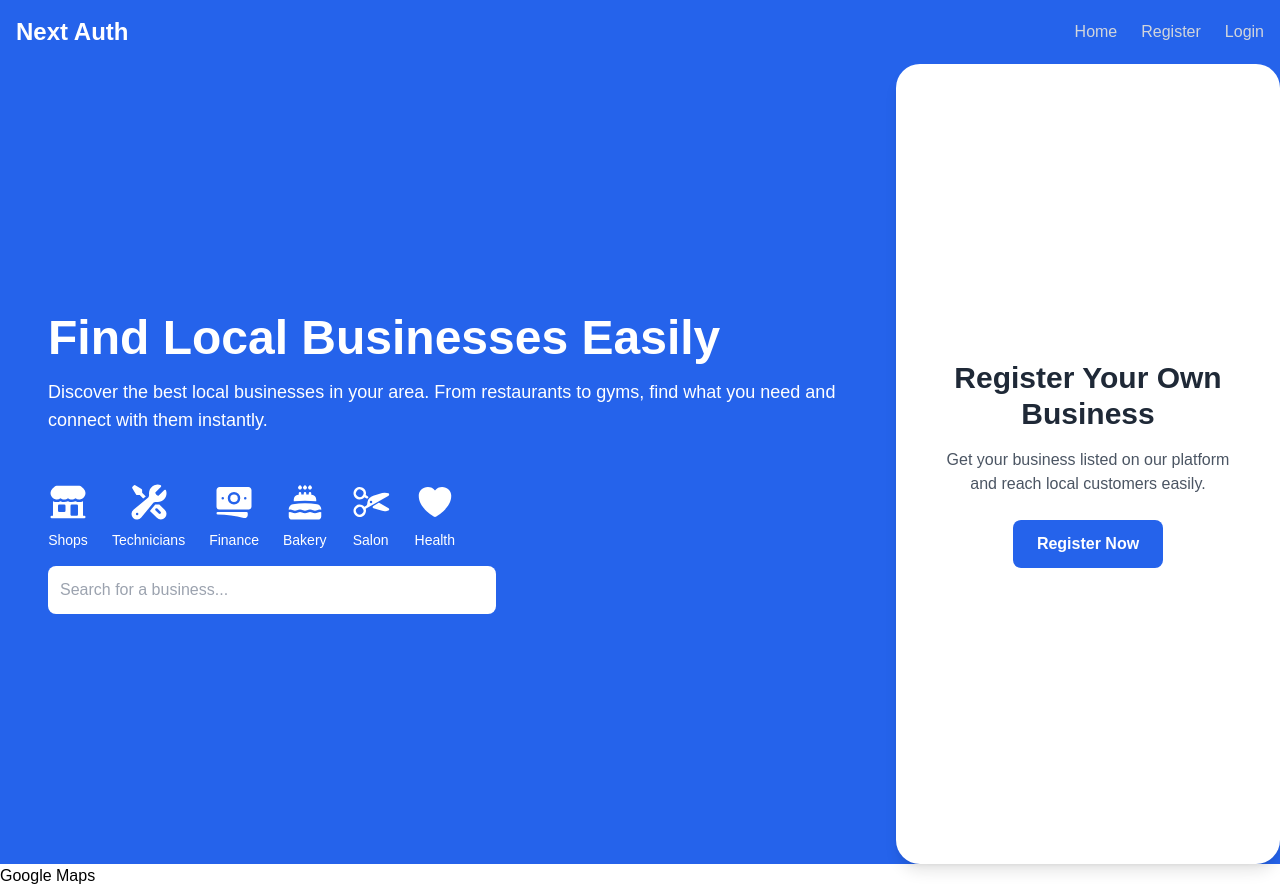
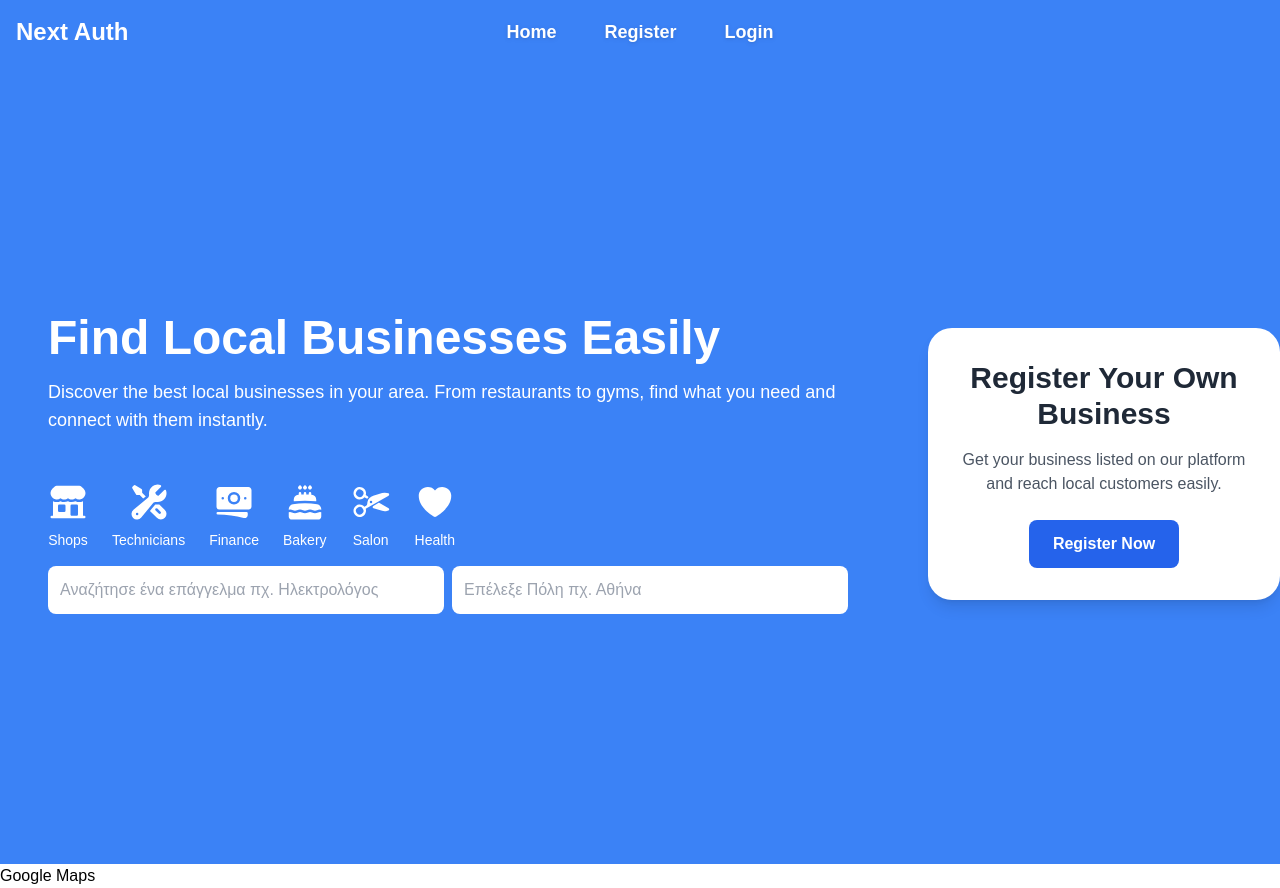
Before and after one commit to FlorianChazizi/businessplatform, a Next.js app: page / in a window 1280 px wide. Built offline with nearby package versions, Linux system fonts and the light colour scheme.

Commit message:
main colours and hero

```diff
--- a/app/auth/login/page.tsx
+++ b/app/auth/login/page.tsx
@@ -18,7 +18,7 @@ export default function Login() {
   };
 
   return (
-    <div className="flex flex-col items-center justify-center min-h-screen bg-blue-600">
+    <div className="flex flex-col items-center justify-center min-h-screen bg-blue-500">
       <div className="w-full max-w-md p-8 space-y-8 bg-white shadow-lg rounded-lg">
         <h2 className="text-center text-2xl font-semibold text-gray-800">Sign in to your account</h2>
         <form onSubmit={onSubmit} className="space-y-6">
--- a/app/auth/register/page.tsx
+++ b/app/auth/register/page.tsx
@@ -27,7 +27,7 @@ export default function Register() {
   };
 
   return (
-    <div className="flex flex-col items-center justify-center min-h-screen bg-blue-600">
+    <div className="flex flex-col items-center justify-center min-h-screen bg-blue-500">
       <div className="w-full max-w-md p-8 space-y-8 bg-white shadow-lg rounded-lg">
         <h2 className="text-center text-2xl font-semibold text-gray-800">Create an account</h2>
         <form onSubmit={onSubmit} className="space-y-6">
--- a/app/components/HeroSection.tsx
+++ b/app/components/HeroSection.tsx
@@ -5,10 +5,10 @@ import Link from 'next/link';
 
 function HeroSection() {
     return (
-        <div className="h-screen w-full bg-blue-600 flex items-center justify-center">
+        <div className="h-screen w-full bg-blue-500 flex items-center justify-center">
             <div className="grid grid-cols-1 md:grid-cols-10 h-full w-full">
                 {/* Left Section (70% on larger screens) */}
-                <div className="md:col-span-7 flex flex-col justify-center px-6 md:px-12 bg-blue-600 text-white text-center md:text-left">
+                <div className="md:col-span-7 flex flex-col justify-center px-6 md:px-12 bg-blue-500 text-white text-center md:text-left">
                     <h1 className="text-3xl md:text-5xl font-bold mb-4">
                         Find Local Businesses Easily
                     </h1>
@@ -18,45 +18,49 @@ function HeroSection() {
                     </p>
 
                     {/* Icons for Business Types */}
-                    <div className="flex justify-center md:justify-start space-x-6 mt-4">
-                        <div className="flex flex-col items-center">
+                    <div className="flex overflow-x-auto space-x-6 mt-4 scrollbar-hide">
+  <div className="flex flex-shrink-0 flex-col items-center">
     <BuildingStorefrontIcon className="h-10 w-10 text-white mb-2" />
     <p className="text-sm">Shops</p>
   </div>
-                        <div className="flex flex-col items-center">
+  <div className="flex flex-shrink-0 flex-col items-center">
     <WrenchScrewdriverIcon className="h-10 w-10 text-white mb-2" />
     <p className="text-sm">Technicians</p>
   </div>
-                        {/* Add more icons as needed */}
-                        <div className="flex flex-col items-center">
+  <div className="flex flex-shrink-0 flex-col items-center">
     <BanknotesIcon className="h-10 w-10 text-white mb-2" />
     <p className="text-sm">Finance</p>
   </div>
-                        <div className="flex flex-col items-center">
+  <div className="flex flex-shrink-0 flex-col items-center">
     <CakeIcon className="h-10 w-10 text-white mb-2" />
     <p className="text-sm">Bakery</p>
   </div>
-                        <div className="flex flex-col items-center">
+  <div className="flex flex-shrink-0 flex-col items-center">
     <ScissorsIcon className="h-10 w-10 text-white mb-2" />
     <p className="text-sm">Salon</p>
   </div>
-                        <div className="flex flex-col items-center">
+  <div className="flex flex-shrink-0 flex-col items-center">
     <HeartIcon className="h-10 w-10 text-white mb-2" />
     <p className="text-sm">Health</p>
   </div>
 </div>
 
-                    <div className="mt-4 flex justify-center md:justify-start">
+                    <div className="mt-4 flex justify-center md:justify-start gap-2">
                         <input
                             type="text"
-                            placeholder="Search for a business..."
+                            placeholder="Αναζήτησε ένα επάγγελμα πχ. Ηλεκτρολόγος"
+                            className="w-full max-w-md p-3 rounded-lg text-black"
+                        />
+                        <input
+                            type="text"
+                            placeholder="Επέλεξε Πόλη πχ. Αθήνα"
                             className="w-full max-w-md p-3 rounded-lg text-black"
                         />
                     </div>
                 </div>
 
                 {/* Right Section (30% on larger screens) */}
-                <div className="md:col-span-3 flex flex-col justify-center items-center bg-white p-6 md:p-12 text-center rounded-3xl shadow-lg mx-4 md:mx-0">
+                <div className="md:col-span-3 flex flex-col self-center items-center bg-white p-6 md:p-8 text-center rounded-3xl shadow-lg mx-6 md:mx-0 md:ml-8 max-h-[70%]">
                     <h2 className="text-2xl md:text-3xl font-semibold text-gray-800 mb-4">
                         Register Your Own Business
                     </h2>
--- a/app/components/Navbar.tsx
+++ b/app/components/Navbar.tsx
@@ -14,32 +14,35 @@ export default function Navbar() {
   };
 
   return (
-    <nav className="bg-blue-600 p-4">
-      <div className="container mx-auto flex justify-between items-center">
+    <nav className="bg-blue-500 p-4 relative">
+      <div className="container mx-auto flex items-center justify-between relative">
+        {/* Logo on the left */}
         <Link href="/" className="text-white text-2xl font-bold">
           Next Auth
         </Link>
-        <ul className="flex space-x-6">
-          <li>
-            <Link href="/" className="text-gray-300 hover:text-white transition duration-300">
+
+        {/* Centered Navigation Links */}
+        <ul className="absolute left-1/2 transform -translate-x-1/2 flex space-x-6">
+          <li className=''>
+            <Link href="/" className="text-lg text-white  font-bold drop-shadow transition duration-500 p-3 rounded-md hover:bg-white hover:text-blue-500">
               Home
             </Link>
           </li>
           { user ? (
-            <>
             <li>
-                <button className="text-gray-300 hover:text-white transition duration-300" onClick={handleLogout}>Logout</button>
+              <Link href='/' className="text-lg text-white  font-bold drop-shadow transition duration-500 p-3 rounded-md hover:bg-white hover:text-blue-500" onClick={handleLogout}>
+                Logout
+              </Link>
             </li>
-            </>
           ) : (
             <>
               <li>
-            <Link href="/auth/register" className="text-gray-300 hover:text-white transition duration-300">
+                <Link href="/auth/register" className="text-lg text-white  font-bold drop-shadow transition duration-500 p-3 rounded-md hover:bg-white hover:text-blue-500">
                   Register
                 </Link>
               </li>
               <li>
-            <Link href="/auth/login" className="text-gray-300 hover:text-white transition duration-300">
+                <Link href="/auth/login" className="text-lg text-white  font-bold drop-shadow transition duration-500 p-3 rounded-md hover:bg-white hover:text-blue-500">
                   Login
                 </Link>
               </li>
```
Lines whose indentation alone changed are shown as unchanged.
